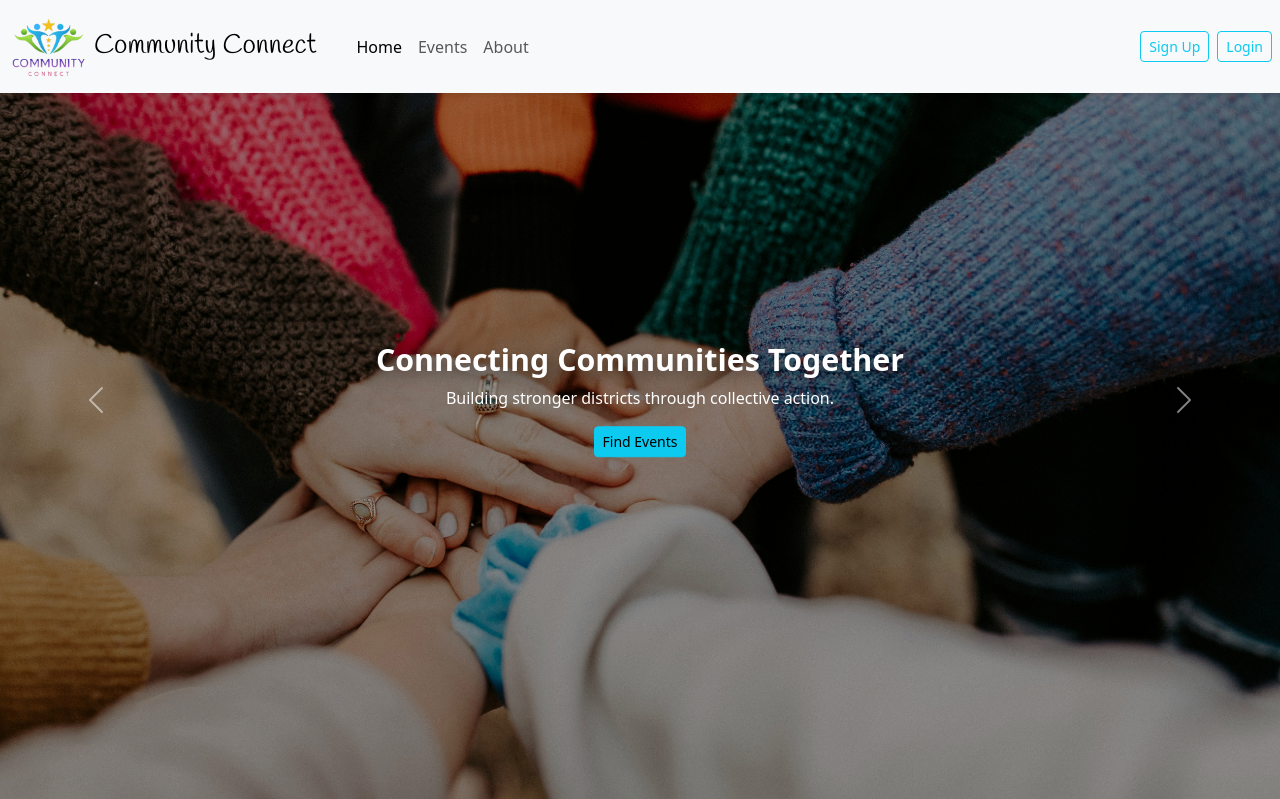
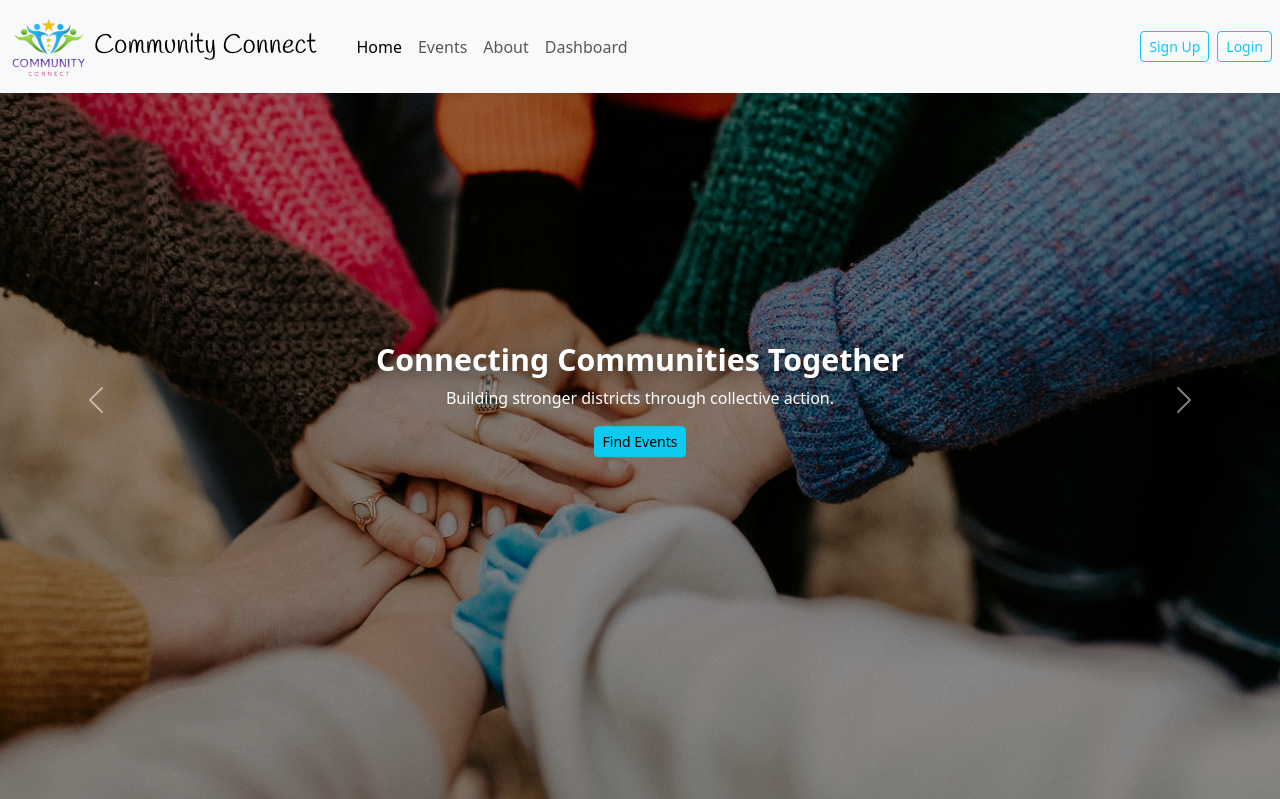
Before and after one commit to alhatbhumika001-maker/Community-Connect--District-Wise-Event-Organizer, a PHP site: page / in a window 1280 px wide. Shown: the top 799 px of the page. Run offline with PHP 8.4, Linux system fonts and the light colour scheme; some web fonts are replaced.

Commit message:
Update index.php

```diff
--- a/index.php
+++ b/index.php
@@ -142,6 +142,7 @@
                     <li class="nav-item"><a class="nav-link active" href="index.php">Home</a></li>
                     <li class="nav-item"><a class="nav-link" href="event.php">Events</a></li>
                     <li class="nav-item"><a class="nav-link" href="about.php">About</a></li>
+					<li class="nav-item"><a class="nav-link" href="volunteerDashboard.php">Dashboard</a></li>
                 </ul>
 
                 <div class="d-flex gap-2">
```
